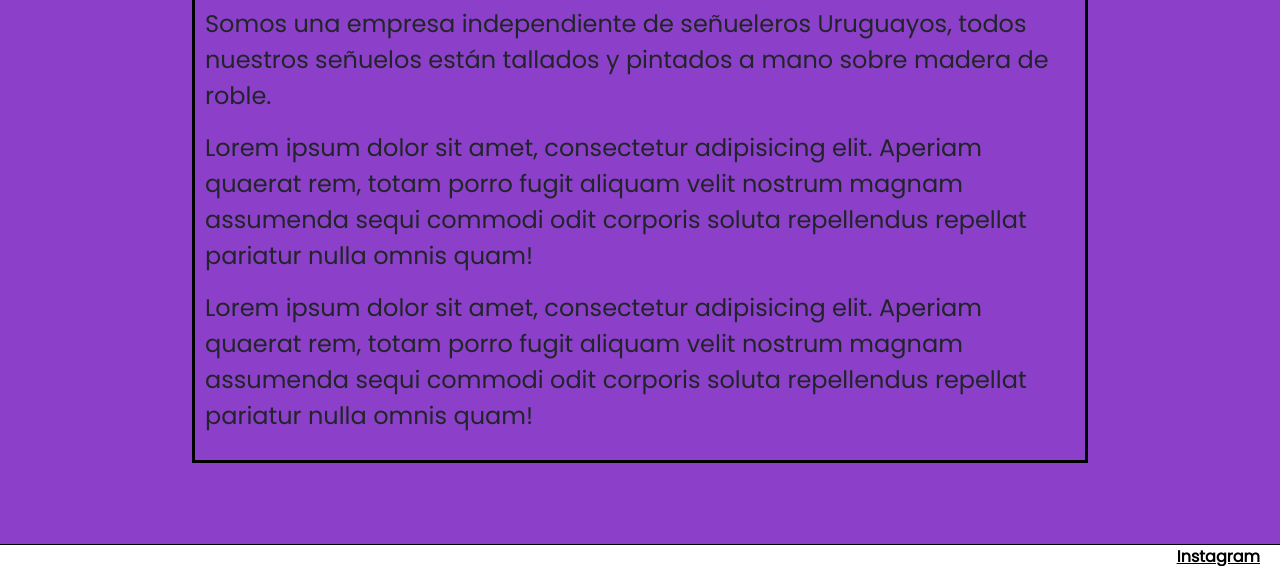
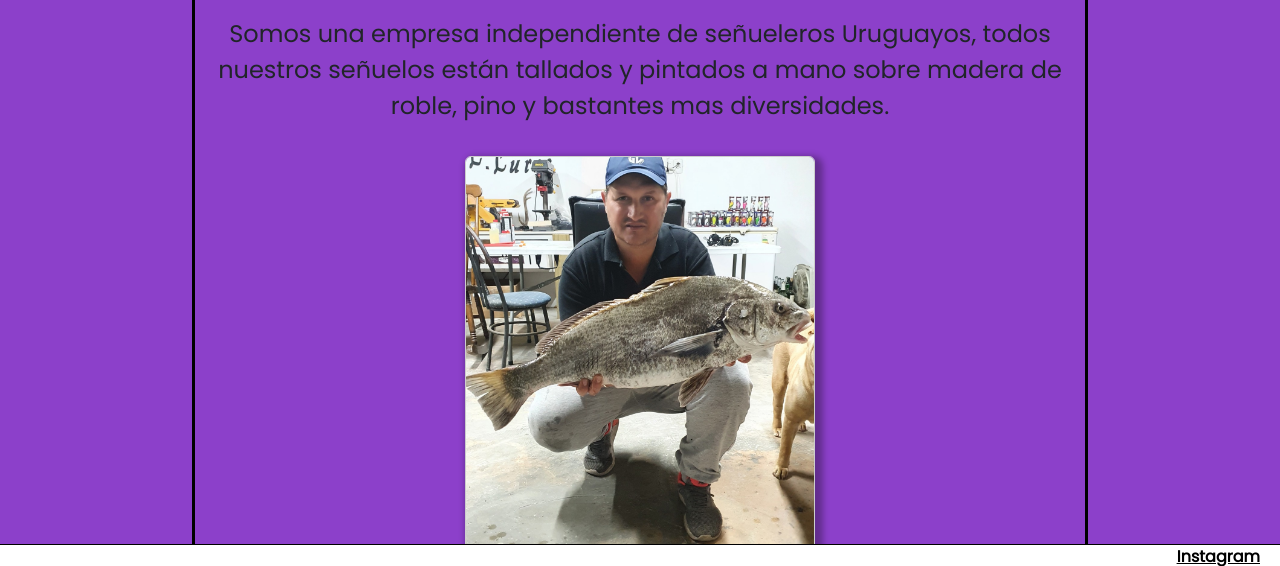
Before and after one commit to GonzaloLima13/PreEntrega2-Lima-Js, a website: page paginas/sobrenosotros.html in a window 1280 px wide. Shown: the part 167-733 px from the top of the page. Drawn offline with nearby package versions, Linux system fonts and the light colour scheme; a web font is replaced by a local one.

Commit message:
Modificado apartado Sobre nosotros

```diff
--- a/paginas/sobrenosotros.html
+++ b/paginas/sobrenosotros.html
@@ -30,7 +30,7 @@
 <body>
     <nav class="nav-main container-fluid">
         <div class="container-fluid align-text-center p-1 m-1">
-            <a class="navbar-brand nav-logotext" href="#">
+            <a class="navbar-brand nav-logotext" href="../index.html">
               <img src="../img/logonav.png" alt="Logo" width="120" height="96" class="d-inline-block align-text-center">
               GL.Lures
             </a>
@@ -67,9 +67,11 @@
 
     <article>
         <section id="sobre-nosotros">
-            <p>Somos una empresa independiente de señueleros Uruguayos, todos nuestros señuelos están tallados y pintados a mano sobre madera de roble.</p>
-            <p>Lorem ipsum dolor sit amet, consectetur adipisicing elit. Aperiam quaerat rem, totam porro fugit aliquam velit nostrum magnam assumenda sequi commodi odit corporis soluta repellendus repellat pariatur nulla omnis quam!</p>
-            <p>Lorem ipsum dolor sit amet, consectetur adipisicing elit. Aperiam quaerat rem, totam porro fugit aliquam velit nostrum magnam assumenda sequi commodi odit corporis soluta repellendus repellat pariatur nulla omnis quam!</p>
+            <p>Somos una empresa independiente de señueleros Uruguayos, todos nuestros señuelos están tallados y pintados a mano sobre madera de roble, pino y bastantes mas diversidades.</p>
+            <img src="../img/GL.jpg" id="cosito" class="img-fluid rounded mx-auto d-block" alt="">
+            <p>Además de fabricar señuelos, moldearlos y pintalos, hacemos pedidos personalizados, ya sea pintar cañas de pescar, reels, etc.</p>
+            <P>Si desea hacer un pedido personalizado, debe contactarse con nosotros en el apartado de <a href="contacto.html">Contacto</a>.</P>
+
         </section>
     </article>
     <!-- Pie de página -->
--- a/scss/sobrenosotros.scss
+++ b/scss/sobrenosotros.scss
@@ -1,7 +1,23 @@
 #sobre-nosotros{
     border: 3px solid black;
-    padding: 10px;
     width: 70%;
-    margin: auto;
     font-size: 1.5rem;
+    text-align: center;
+    display: flex;
+    flex-direction: row;
+    flex-wrap: wrap;
+    justify-content: center;
+    align-items: center;
+    gap: 16px;
+    margin: 0 auto;
+    padding: 20px 10px;
 }
+.img-fluid{
+    width: 100%;
+    max-width: 350px;
+    height: 400px;
+    object-fit: cover;
+    border-radius: 10px;
+    border: 1px solid #ccc;
+    box-shadow: 4px 4px 6px 4px  rgba(0,0,0,0.3);
+}
```
Also changed, not shown: paginas/catalogo.html (+1 -1 lines), paginas/contacto.html (+6 -4 lines), paginas/servicios.html (+1 -1 lines), css/style.css, img/GL.jpg (added), scss/contacto.scss (line endings or trailing spaces).
